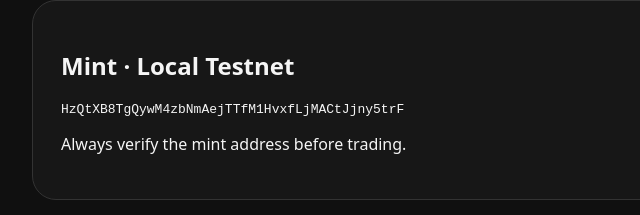
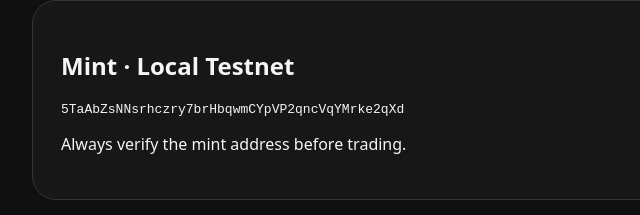
Before and after one commit to Seymen29/npc-energy, a plain HTML site: page index.html in a window 1280 px wide. Shown: the part 865-1080 px from the top of the page, 158-798 px from the left. Drawn offline with Linux system fonts and the light colour scheme.

Commit message:
Update project to Token-2022 local mint

```diff
--- a/index.html
+++ b/index.html
@@ -35,7 +35,7 @@ a{color:inherit}
 
   <div class="card">
     <h2>Mint · Local Testnet</h2>
-    <div class="mint">HzQtXB8TgQywM4zbNmAejTTfM1HvxfLjMACtJjny5trF</div>
+    <div class="mint">5TaAbZsNNsrhczry7brHbqwmCYpVP2qncVqYMrke2qXd</div>
     <p>Always verify the mint address before trading.</p>
   </div>
 
```
Also changed, not shown: 2 other files.
